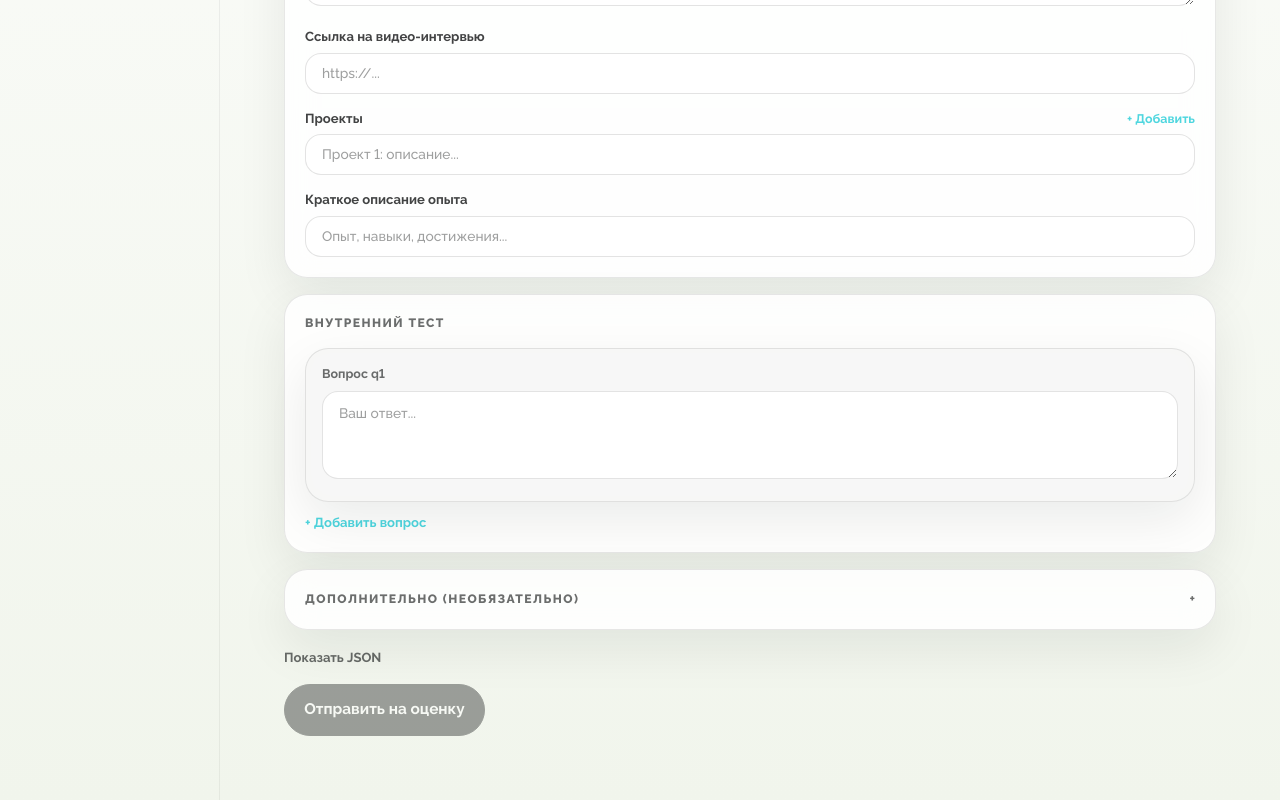
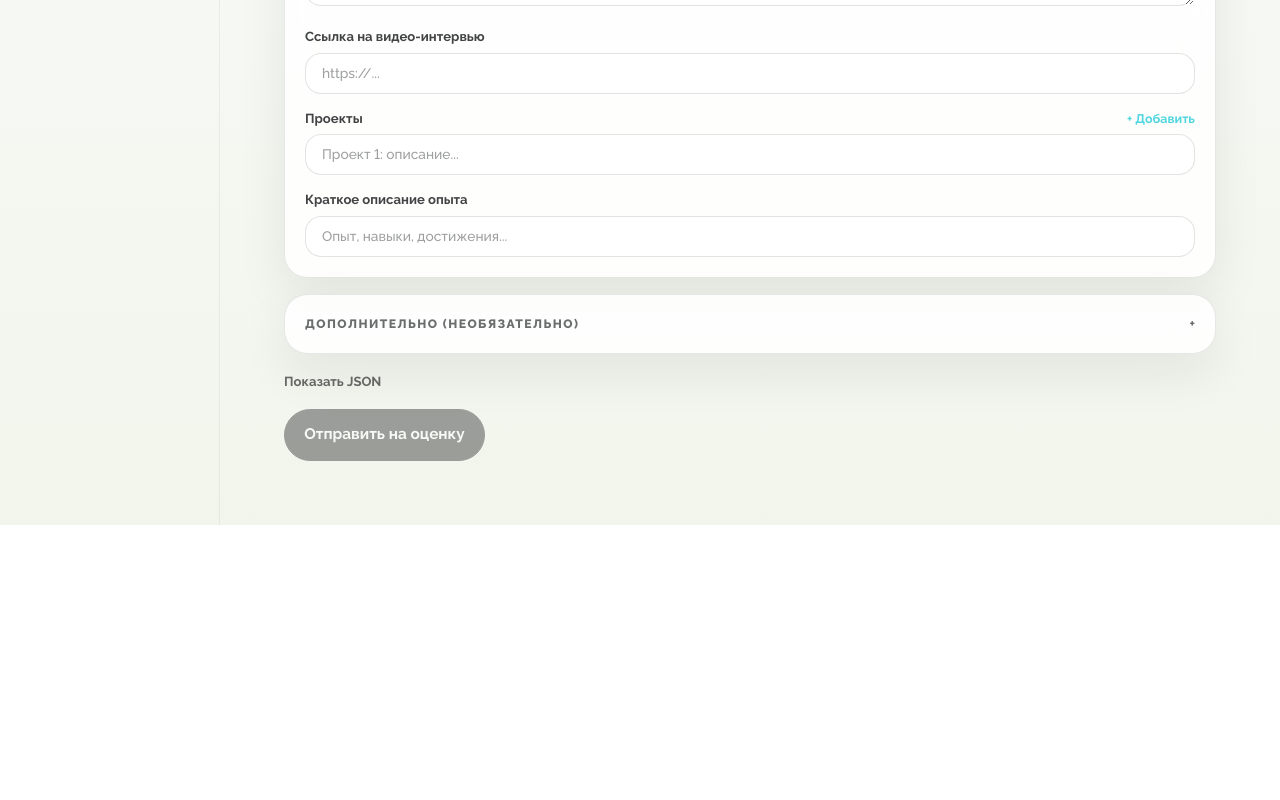
Before and after one commit to alenisaw/invision_u_Vi-Ka, a Next.js app in the folder frontend/: page /upload in a window 1280 px wide. Shown: the part 1148-1948 px from the top of the page. After the commit the page ends 1673 px from the top, so only its background shows below. Built offline with nearby package versions, Linux system fonts and the light colour scheme.

Commit message:
refactor(ui): remove internal test from upload form
Internal test is not functional at this stage and adds unnecessary
complexity to the demo. Remove the UI section, form state, handlers,
and JSON placeholder. Backend schema still accepts empty answers
gracefully — no backend changes needed.

```diff
--- a/frontend/src/app/upload/page.tsx
+++ b/frontend/src/app/upload/page.tsx
@@ -21,11 +21,6 @@ const PROGRAMS = [
 
 const EXAM_TYPES = ["IELTS", "TOEFL", "Kaztest", ""];
 
-interface TestAnswer {
-  question_id: string;
-  answer: string;
-}
-
 interface FormState {
   first_name: string;
   last_name: string;
@@ -40,7 +35,6 @@ interface FormState {
   video_url: string;
   project_descriptions: string[];
   experience_summary: string;
-  answers: TestAnswer[];
   phone: string;
   telegram: string;
   has_social_benefit: boolean;
@@ -61,7 +55,6 @@ const INITIAL_FORM: FormState = {
   video_url: "",
   project_descriptions: [""],
   experience_summary: "",
-  answers: [{ question_id: "q1", answer: "" }],
   phone: "",
   telegram: "",
   has_social_benefit: false,
@@ -95,9 +88,6 @@ function buildPayload(form: FormState): Record<string, unknown> {
       ...(form.video_url ? { video_url: form.video_url } : {}),
       project_descriptions: form.project_descriptions.filter(Boolean),
       ...(form.experience_summary ? { experience_summary: form.experience_summary } : {}),
-    },
-    internal_test: {
-      answers: form.answers.filter((a) => a.answer.trim()),
     },
     social_status: {
       has_social_benefit: form.has_social_benefit,
@@ -201,27 +191,6 @@ export default function UploadPage() {
     updateField(
       "project_descriptions",
       form.project_descriptions.map((p, i) => (i === idx ? value : p)),
-    );
-  }
-
-  function addAnswer() {
-    updateField("answers", [
-      ...form.answers,
-      { question_id: `q${form.answers.length + 1}`, answer: "" },
-    ]);
-  }
-
-  function removeAnswer(idx: number) {
-    updateField(
-      "answers",
-      form.answers.filter((_, i) => i !== idx),
-    );
-  }
-
-  function updateAnswer(idx: number, field: "question_id" | "answer", value: string) {
-    updateField(
-      "answers",
-      form.answers.map((a, i) => (i === idx ? { ...a, [field]: value } : a)),
     );
   }
 
@@ -366,36 +335,7 @@ export default function UploadPage() {
                   </div>
                 </FormSection>
 
-                {/* Section 4: Internal Test */}
-                <FormSection title="Внутренний тест">
-                  <div className="flex flex-col gap-3">
-                    {form.answers.map((a, i) => (
-                      <div key={i} className="card p-4" style={{ background: "var(--surface-subtle)" }}>
-                        <div className="flex items-center justify-between mb-2">
-                          <span className="text-[0.78rem] font-[700] text-muted">
-                            Вопрос {a.question_id}
-                          </span>
-                          {form.answers.length > 1 && (
-                            <button onClick={() => removeAnswer(i)} className="text-[0.78rem] font-[600]" style={{ color: "var(--brand-coral)" }}>Удалить</button>
-                          )}
-                        </div>
-                        <textarea
-                          value={a.answer}
-                          onChange={(e) => updateAnswer(i, "answer", e.target.value)}
-                          placeholder="Ваш ответ..."
-                          rows={3}
-                          className="px-4 py-2.5 text-[0.86rem] font-[500] resize-y"
-                          style={{ lineHeight: 1.6 }}
-                        />
-                      </div>
-                    ))}
-                    <button onClick={addAnswer} className="text-[0.82rem] font-[700] self-start" style={{ color: "var(--brand-blue)" }}>
-                      + Добавить вопрос
-                    </button>
-                  </div>
-                </FormSection>
-
-                {/* Section 5: Optional */}
+                {/* Section 4: Optional */}
                 <CollapsibleSection title="Дополнительно (необязательно)">
                   <div className="grid grid-cols-1 sm:grid-cols-2 gap-4">
                     <FormInput label="Телефон" value={form.phone} onChange={(v) => updateField("phone", v)} placeholder="+7..." />
@@ -465,8 +405,7 @@ export default function UploadPage() {
                   placeholder={`{
   "personal": { "last_name": "...", "first_name": "...", "date_of_birth": "2007-01-01" },
   "academic": { "selected_program": "..." },
-  "content": { "essay_text": "...", "video_url": "..." },
-  "internal_test": { "answers": [...] }
+  "content": { "essay_text": "...", "video_url": "..." }
 }`}
                   rows={16}
                   data-testid="candidate-json-input"
```
Also changed, not shown: 1 other file (tests, documents, lock files or other folders).
